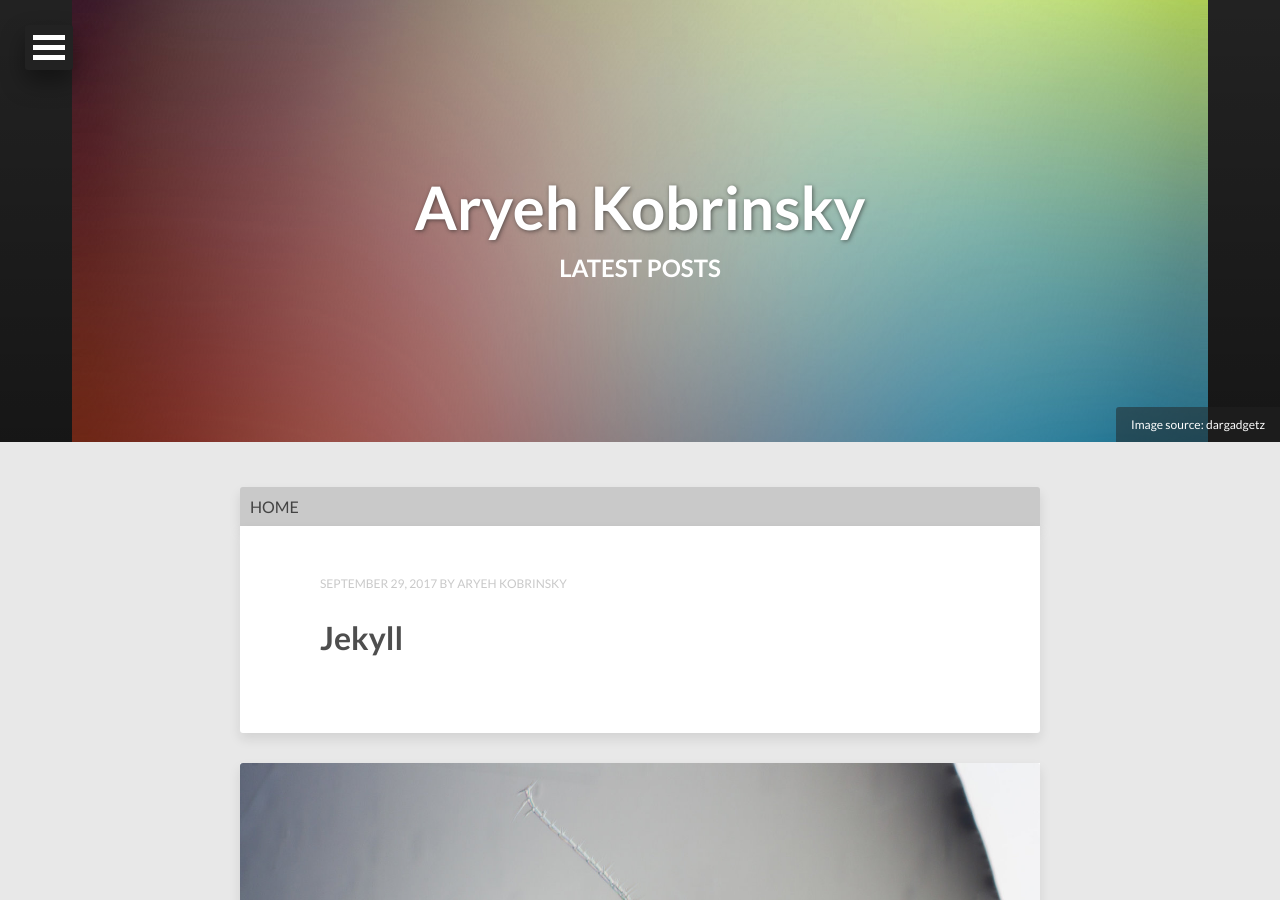
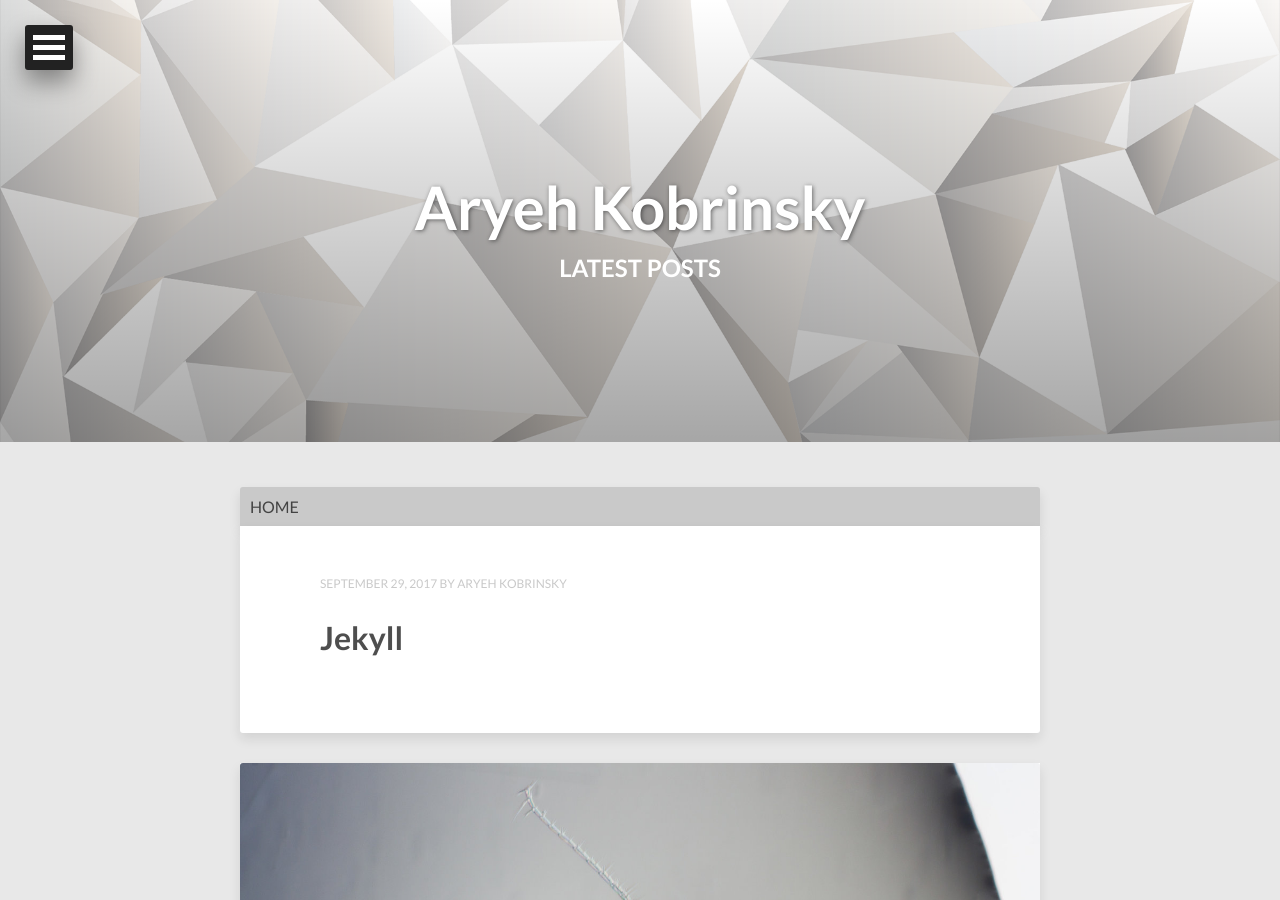
Before and after one commit to akobrinsky/akobrinsky.github.io, a Jekyll site: the page built from posts/index.html, in a window 1280 px wide and 900 px high. Built offline with Jekyll 4.4.1, drawn with Linux system fonts in a browser that asks for light colours; nearby versions of some CDN libraries; the list of posts is cut into pages by our own code.

Commit message:
post pic

```diff
--- a/posts/index.html
+++ b/posts/index.html
@@ -5,9 +5,7 @@
 tags: [Jekyll, theme, themes, responsive, blog, modern]
 comments: false
 image:
-  feature: abstract-3.jpg
-  credit: dargadgetz
-  creditlink: http://www.dargadgetz.com/ios-7-abstract-wallpaper-pack-for-iphone-5-and-ipod-touch-retina/
+  feature: post-bg.png
 ---
 
 {% for post in paginator.posts %}
```
Also changed, not shown: images/post-bg.png (added).
